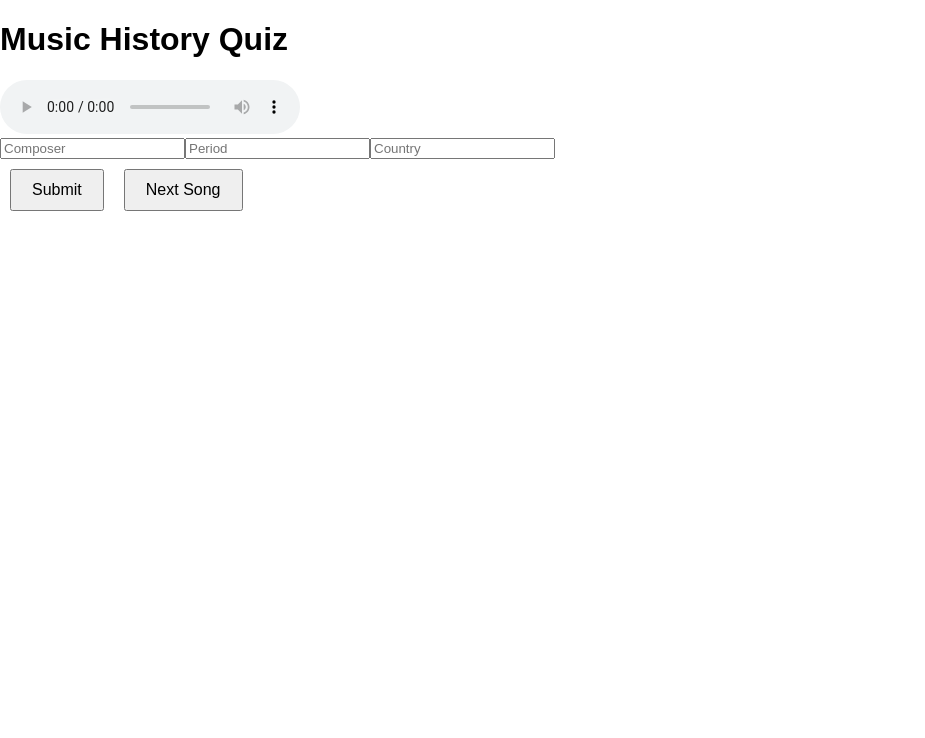
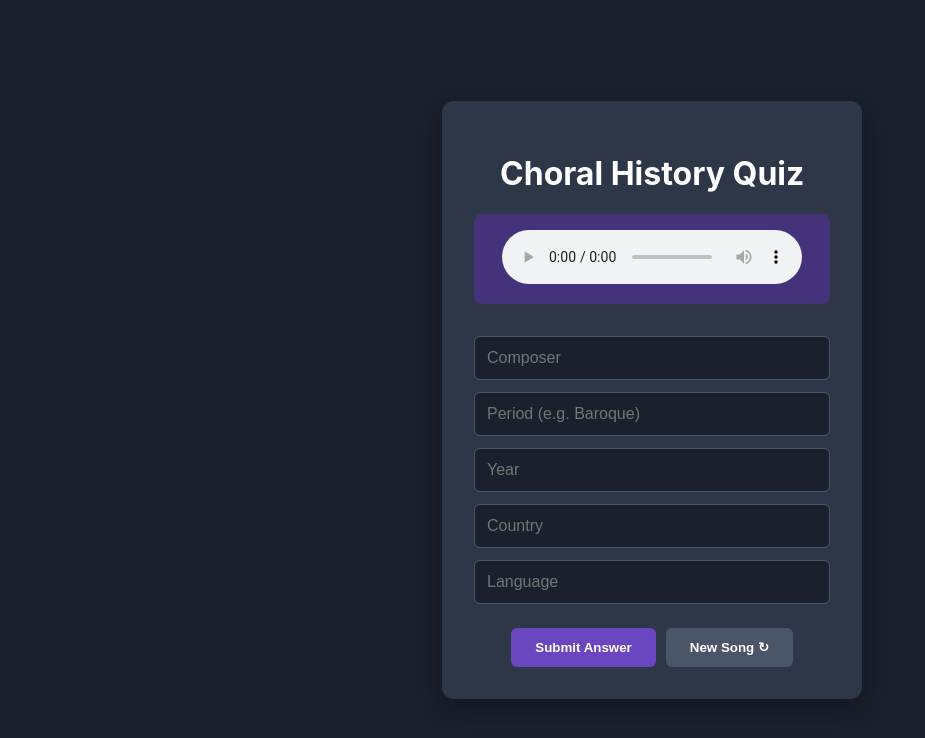
Before and after one commit to BradyRichardsGit/Periodle, a React (Vite) app: page / in a window 1280 px wide. Shown: the top 738 px of the page, without its empty margins (0-925 px from the left). Built offline with nearby package versions, Linux system fonts and the light colour scheme.

Commit message:
Refactor app structure and enhance song data model

```diff
--- a/src/App.css
+++ b/src/App.css
@@ -1,33 +1,85 @@
-.quiz {
-  text-align: center;
-  padding: 40px;
+:root {
+  --purple-main: #6b46c1;
+  --purple-dark: #44337a;
+  --bg-color: #1a202c;
+  --text-white: #ffffff;
 }
 
-.question {
-  margin: 15px;
+body {
+  margin: 0;
+  font-family: 'Inter', sans-serif;
+  background-color: var(--bg-color);
+  color: var(--text-white);
+  display: flex;
+  justify-content: center;
+  align-items: center;
+  min-height: 100vh;
 }
 
-select {
-  padding: 8px;
-  margin-left: 10px;
+.app-container {
+  max-width: 500px;
+  width: 90%;
+  background: #2d3748;
+  padding: 2rem;
+  border-radius: 12px;
+  box-shadow: 0 10px 25px rgba(0,0,0,0.3);
+  text-align: center;
+}
+
+.audio-card {
+  margin-bottom: 2rem;
+  background: var(--purple-dark);
+  padding: 1rem;
+  border-radius: 8px;
+}
+
+.inputs-grid {
+  display: flex;
+  flex-direction: column;
+  gap: 12px;
+  margin-bottom: 1.5rem;
+}
+
+input {
+  padding: 12px;
+  border-radius: 6px;
+  border: 1px solid #4a5568;
+  background: #1a202c;
+  color: white;
+  font-size: 1rem;
+}
+
+input:focus {
+  outline: 2px solid var(--purple-main);
+}
+
+.button-group {
+  display: flex;
+  gap: 10px;
+  justify-content: center;
 }
 
 button {
-  margin: 10px;
-  padding: 10px 20px;
-  font-size: 16px;
+  padding: 12px 24px;
+  border-radius: 6px;
+  border: none;
+  font-weight: bold;
+  cursor: pointer;
+  transition: transform 0.1s;
 }
 
+button:active { transform: scale(0.98); }
 
-/* Dark mode */
-@media (prefers-color-scheme: dark) {
-:root {
---color-text: white;
---color-background: purple;
-}
+.btn-submit { background-color: var(--purple-main); color: white; }
+.btn-next { background-color: #4a5568; color: white; }
+
+.result-box {
+  margin-top: 1.5rem;
+  padding: 1rem;
+  border-radius: 6px;
+  font-size: 0.9rem;
+  line-height: 1.4;
 }
 
-body {
-color: var(--color-text);
-background-color: var(--color-background);
-}
+.success { background-color: #2f855a; }
+.error { background-color: #9b2c2c; }
--- a/src/App.tsx
+++ b/src/App.tsx
@@ -1,94 +1,97 @@
-import { useState } from "react"
+import { useState, useEffect, useRef } from "react"
 import "./App.css"
-import { songs } from "./songs"
+import { songs, Song } from "./songs"
 
 function normalize(text: string) {
   return text.trim().toLowerCase()
 }
 
 function App() {
-
   const [index, setIndex] = useState(0)
-
   const [composer, setComposer] = useState("")
   const [period, setPeriod] = useState("")
+  const [year, setYear] = useState("")
   const [country, setCountry] = useState("")
+  const [language, setLanguage] = useState("")
+  const [result, setResult] = useState("")
+  const [isCorrect, setIsCorrect] = useState<boolean | null>(null)
 
-  const [result, setResult] = useState("")
-
+  const audioRef = useRef<HTMLAudioElement>(null)
   const song = songs[index]
 
+  // Reload audio whenever the song changes
+  useEffect(() => {
+    if (audioRef.current) {
+      audioRef.current.load()
+    }
+  }, [index])
+
   function checkAnswer() {
+    const fields = [
+      { user: composer, correct: song.composer },
+      { user: period, correct: song.period },
+      { user: year, correct: song.year },
+      { user: country, correct: song.country },
+      { user: language, correct: song.language }
+    ]
 
-    const correctComposer = normalize(song.composer)
-    const correctPeriod = normalize(song.period)
-    const correctCountry = normalize(song.country)
+    const allCorrect = fields.every(f => normalize(f.user) === normalize(f.correct))
 
-    const userComposer = normalize(composer)
-    const userPeriod = normalize(period)
-    const userCountry = normalize(country)
-
-    if (
-      userComposer === correctComposer &&
-      userPeriod === correctPeriod &&
-      userCountry === correctCountry
-    ) {
-      setResult("Correct!")
+    if (allCorrect) {
+      setResult("Excellent! You got them all right.")
+      setIsCorrect(true)
     } else {
-      setResult(
-        `Correct: ${song.composer}, ${song.period}, ${song.country}`
-      )
+      setResult(`Not quite. Correct answer: ${song.composer} (${song.year}), ${song.period}, ${song.country}, ${song.language}`)
+      setIsCorrect(false)
     }
   }
 
   function nextSong() {
+    // Logic for a random song that isn't the current one
+    let nextIndex;
+    do {
+      nextIndex = Math.floor(Math.random() * songs.length);
+    } while (nextIndex === index && songs.length > 1);
 
-    setIndex((index + 1) % songs.length)
-
+    setIndex(nextIndex)
     setComposer("")
     setPeriod("")
+    setYear("")
     setCountry("")
+    setLanguage("")
     setResult("")
+    setIsCorrect(null)
   }
 
   return (
-    <div className="app">
+    <div className="app-container">
+      <h1>Choral History Quiz</h1>
 
-      <h1>Music History Quiz</h1>
-
-      <audio controls src={song.audio}></audio>
-
-      <div className="inputs">
-
-        <input
-          placeholder="Composer"
-          value={composer}
-          onChange={(e) => setComposer(e.target.value)}
-        />
-
-        <input
-          placeholder="Period"
-          value={period}
-          onChange={(e) => setPeriod(e.target.value)}
-        />
-
-        <input
-          placeholder="Country"
-          value={country}
-          onChange={(e) => setCountry(e.target.value)}
-        />
-
+      <div className="audio-card">
+        <audio ref={audioRef} controls>
+          <source src={song.audio} type="audio/mpeg" />
+          Your browser does not support the audio element.
+        </audio>
       </div>
 
-      <div className="buttons">
-
-        <button onClick={checkAnswer}>Submit</button>
-        <button onClick={nextSong}>Next Song</button>
-
+      <div className="inputs-grid">
+        <input placeholder="Composer" value={composer} onChange={(e) => setComposer(e.target.value)} />
+        <input placeholder="Period (e.g. Baroque)" value={period} onChange={(e) => setPeriod(e.target.value)} />
+        <input placeholder="Year" value={year} onChange={(e) => setYear(e.target.value)} />
+        <input placeholder="Country" value={country} onChange={(e) => setCountry(e.target.value)} />
+        <input placeholder="Language" value={language} onChange={(e) => setLanguage(e.target.value)} />
       </div>
 
-      <p className="result">{result}</p>
+      <div className="button-group">
+        <button className="btn-submit" onClick={checkAnswer}>Submit Answer</button>
+        <button className="btn-next" onClick={nextSong}>New Song ↻</button>
+      </div>
 
+      {result && (
+        <div className={`result-box ${isCorrect ? 'success' : 'error'}`}>
+          {result}
+        </div>
+      )}
     </div>
   )
 }
--- a/src/songs.ts
+++ b/src/songs.ts
@@ -1,38 +1,28 @@
-export type Song = {
-  title: string
-  composer: string
-  period: string
-  country: string
-  audio: string
+export interface Song {
+  audio: string;
+  composer: string;
+  period: string;
+  year: string;
+  country: string;
+  language: string;
 }
 
 export const songs: Song[] = [
   {
-    title: "Brandenburg Concerto No.3",
-    composer: "Bach",
-    period: "Baroque",
-    country: "Germany",
-    audio: "/audio/brandenburg3.mp3"
+    audio: "/audio/mozart-requiem.mp3", // Place files in your 'public' folder
+    composer: "Wolfgang Amadeus Mozart",
+    period: "Classical",
+    year: "1791",
+    country: "Austria",
+    language: "Latin"
   },
   {
-    title: "Moonlight Sonata",
-    composer: "Beethoven",
-    period: "Classical",
-    country: "Germany",
-    audio: "/audio/moonlight.mp3"
-  },
-  {
-    title: "Symphony No.40",
-    composer: "Mozart",
-    period: "Classical",
-    country: "Austria",
-    audio: "/audio/symphony40.mp3"
-  },
-  {
-    title: "Nocturne Op.9 No.2",
-    composer: "Chopin",
-    period: "Romantic",
-    country: "Poland",
-    audio: "/audio/nocturne9.mp3"
+    audio: "/audio/palestrina-sicut.mp3",
+    composer: "Giovanni Pierluigi da Palestrina",
+    period: "Renaissance",
+    year: "1584",
+    country: "Italy",
+    language: "Latin"
   }
-]
+  // Add more here...
+];
```
